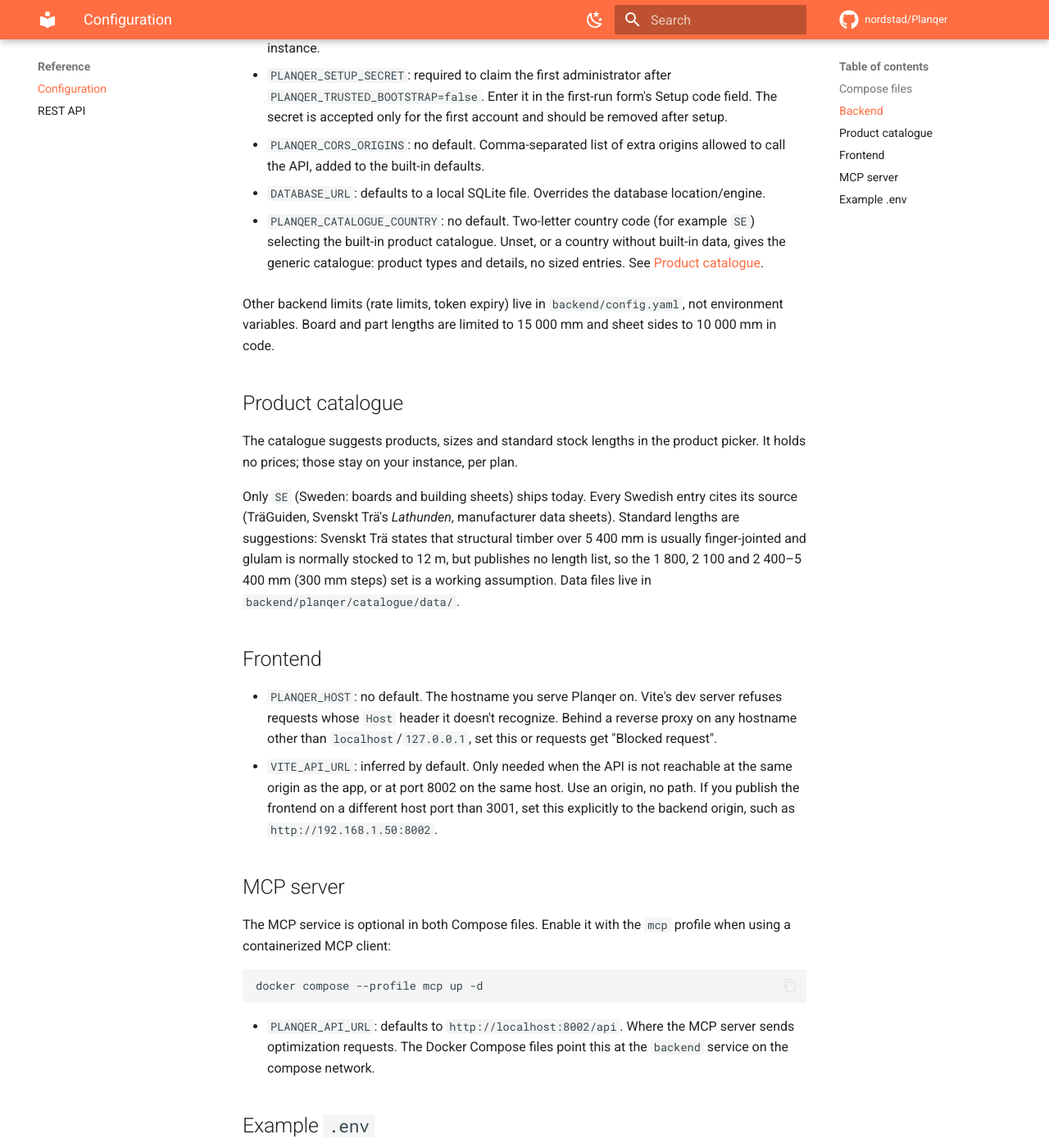
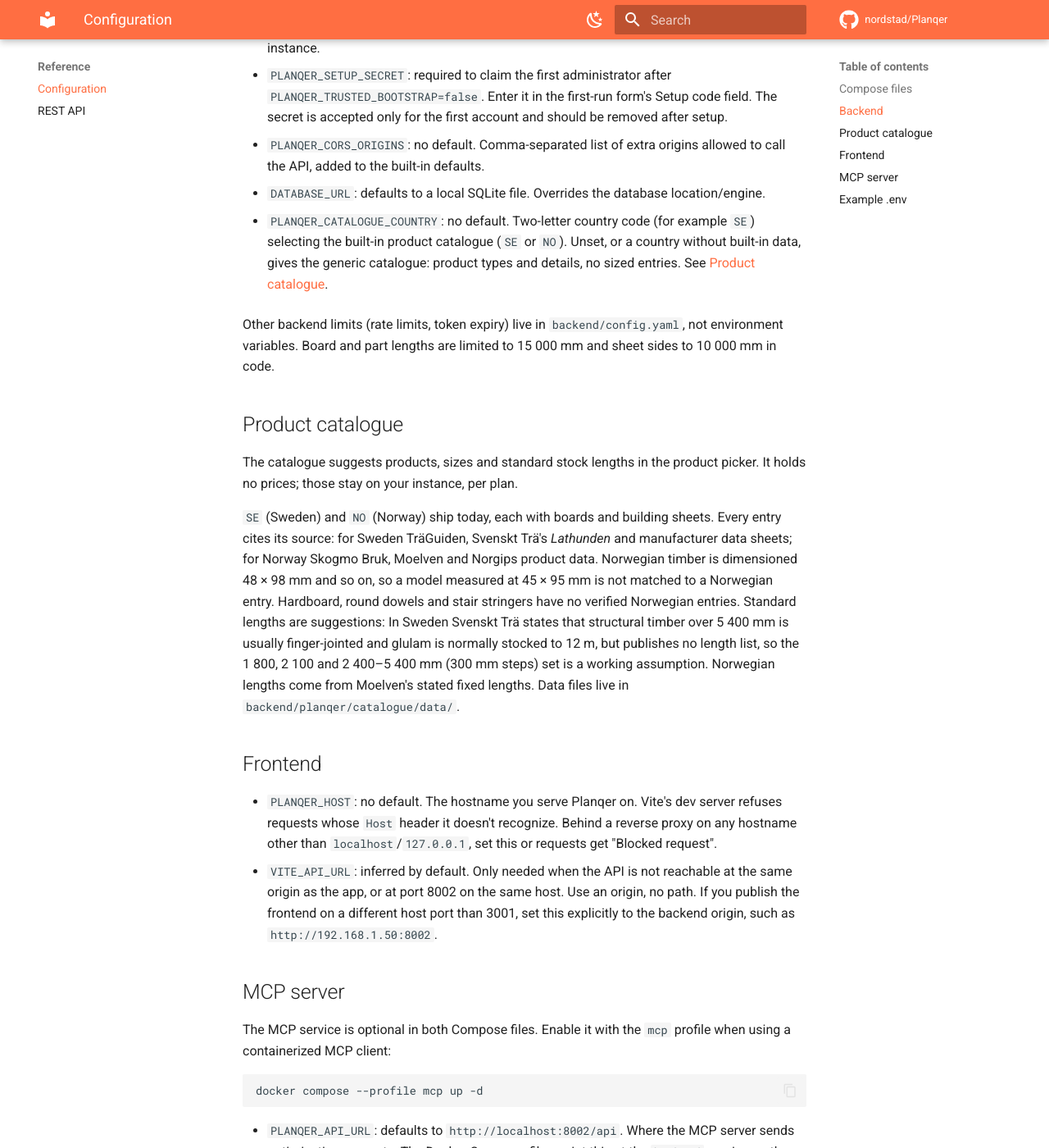
Before and after one commit to nordstad/Planqer, an MkDocs documentation site: the page built from docs/reference/configuration.md, in a window 1280 px wide and 1400 px high, scrolled down 1354 px. Shown: the whole window at 82% size. Built offline with MkDocs 1.6.1 and Material for MkDocs 9.7.7, drawn with Linux system fonts in a browser that asks for light colours; comment, search, counter and statistics services are not loaded.

Commit message:
Add Norwegian product catalogue (PLANQER_CATALOGUE_COUNTRY=NO)

```diff
--- a/docker-compose.release.yml
+++ b/docker-compose.release.yml
@@ -18,7 +18,7 @@
       # browser silently loses the ability to log in or register - the
       # request is just CORS-blocked.
       - PLANQER_CORS_ORIGINS=${PLANQER_CORS_ORIGINS:-}
-      # Country of the built-in product catalogue (e.g. SE). Empty: generic.
+      # Country of the built-in product catalogue (SE or NO). Empty: generic.
       - PLANQER_CATALOGUE_COUNTRY=${PLANQER_CATALOGUE_COUNTRY:-}
     volumes:
       # Local accounts + saved projects, on your own instance.
--- a/docker-compose.yml
+++ b/docker-compose.yml
@@ -20,7 +20,7 @@
       # browser silently loses the ability to log in or register - the
       # request is just CORS-blocked.
       - PLANQER_CORS_ORIGINS=${PLANQER_CORS_ORIGINS:-}
-      # Country of the built-in product catalogue (e.g. SE). Empty: generic.
+      # Country of the built-in product catalogue (SE or NO). Empty: generic.
       - PLANQER_CATALOGUE_COUNTRY=${PLANQER_CATALOGUE_COUNTRY:-}
     volumes:
       # Local accounts + saved projects, on your own instance.
--- a/docs/reference/configuration.md
+++ b/docs/reference/configuration.md
@@ -63,7 +63,7 @@
   location/engine.
 
 - `PLANQER_CATALOGUE_COUNTRY`: no default. Two-letter country code (for example
-  `SE`) selecting the built-in product catalogue. Unset, or a country without
+  `SE`) selecting the built-in product catalogue (`SE` or `NO`). Unset, or a country without
   built-in data, gives the generic catalogue: product types and details, no
   sized entries. See [Product catalogue](#product-catalogue).
 
@@ -76,12 +76,17 @@
 The catalogue suggests products, sizes and standard stock lengths in the product
 picker. It holds no prices; those stay on your instance, per plan.
 
-Only `SE` (Sweden: boards and building sheets) ships today. Every Swedish entry
-cites its source (TräGuiden, Svenskt Trä's *Lathunden*, manufacturer data
-sheets). Standard lengths are suggestions: Svenskt Trä states that structural
-timber over 5 400 mm is usually finger-jointed and glulam is normally stocked to
-12 m, but publishes no length list, so the 1 800, 2 100 and 2 400–5 400 mm (300
-mm steps) set is a working assumption. Data files live in
+`SE` (Sweden) and `NO` (Norway) ship today, each with boards and building
+sheets. Every entry cites its source: for Sweden TräGuiden, Svenskt Trä's
+*Lathunden* and manufacturer data sheets; for Norway Skogmo Bruk, Moelven and
+Norgips product data. Norwegian timber is dimensioned 48 × 98 mm and so on, so a
+model measured at 45 × 95 mm is not matched to a Norwegian entry. Hardboard,
+round dowels and stair stringers have no verified Norwegian entries. Standard
+lengths are suggestions: In Sweden Svenskt Trä states that
+structural timber over 5 400 mm is usually finger-jointed and glulam is normally
+stocked to 12 m, but publishes no length list, so the 1 800, 2 100 and
+2 400–5 400 mm (300 mm steps) set is a working assumption. Norwegian lengths come
+from Moelven's stated fixed lengths. Data files live in
 `backend/planqer/catalogue/data/`.
 
 ## Frontend
```
Also changed, not shown: 4 other files.
